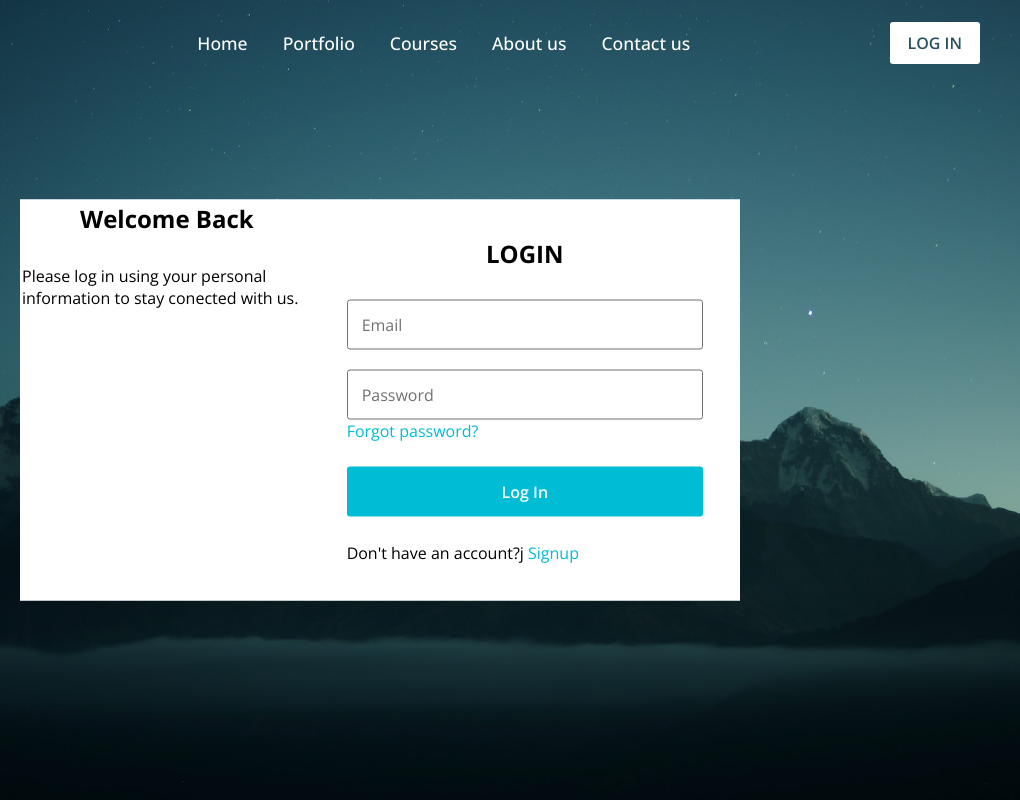
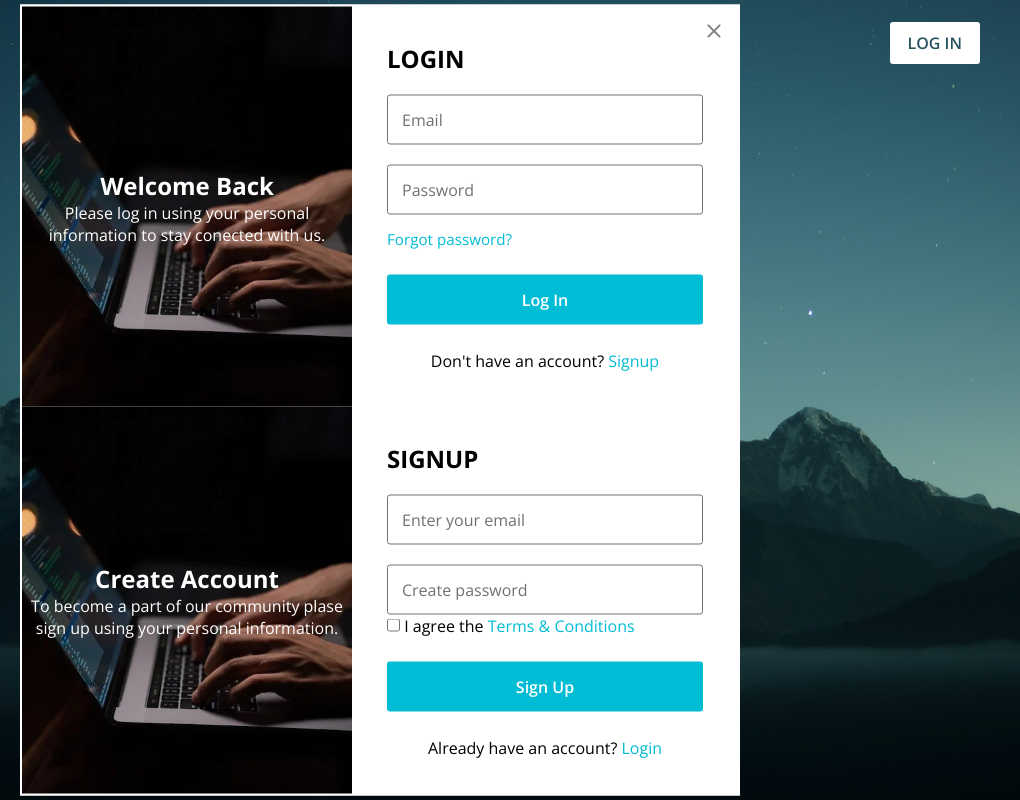
Before and after one commit to msowers72/Login-Registration-Form, a plain HTML site: page index.html in a window 1280 px wide. Shown: the full height of the page, 260-1280 px from the left. Drawn offline with nearby package versions, Linux system fonts and the light colour scheme.

Commit message:
created a sign-up box

```diff
--- a/assets/css/styles.css
+++ b/assets/css/styles.css
@@ -91,6 +91,14 @@ header {
     transform: translate(-50%, -50%);
 }
 
+.close-btn {
+    position: absolute;
+    top: 12px;
+    right: 12px;
+    color: #878484;
+    cursor: pointer;
+}
+
 .form-popup .form-box {
     display: flex;
 
@@ -98,7 +106,19 @@ header {
 
 .form-box .form-details {
     max-width: 330px;
+    width: 100%;
+    color: #fff;
+    display: flex;
+    flex-direction: column;
+    align-items: center;
+    justify-content: center;
+    text-align: center;
+    background: url("../img/login-img.jpg");
+    background-size: cover;
+    background-position: center;
 }
+
+.login
 
 .form-box h2 {
     text-align: center;
@@ -163,6 +183,12 @@ form .input-field label {
     text-decoration: underline;
 }
 
+.form-box .forgot-pass {
+    display: inline-flex;
+    margin-top: 14px;
+    font-size: 0.95rem;
+}
+
 form button {
     width: 100%;
     outline: none;
@@ -175,4 +201,13 @@ form button {
     color: #fff;
     background: #00bcd4;
     cursor: pointer;
+    transition: 0.2s ease;
 }
+
+form button:hover {
+    background: #0097a7;
+}
+
+.form-box .bottom-link {
+    text-align: center;
+}
--- a/index.html
+++ b/index.html
@@ -31,7 +31,9 @@
     </header>
     <!-- Popup Form -->
     <div class="form-popup">
-        <div class="form-box">
+        <span class="close-btn material-symbols-rounded">close</span>
+
+        <div class="form-box login">
             <div class="form-details">
                 <h2>Welcome Back</h2>
                 <p>Please log in using your personal information to stay conected with us. </p>
@@ -51,8 +53,39 @@
                     <button type="submit">Log In</button>
                 </form>
                 <div class="bottom-link">
-                    Don't have an account?j
+                    Don't have an account?
                     <a href="#">Signup</a>
+                </div>
+            </div>
+        </div>
+        <div class="form-box signup">
+            <div class="form-details">
+                <h2>Create Account</h2>
+                <p>To become a part of our community plase sign up using your personal information.</p>
+            </div>
+            <div class="form-content">
+                <h2>SIGNUP</h2>
+                <form action="#">
+                    <div class="input-field">
+                        <input type="text" required>
+                        <label>Enter your email</label>
+                    </div>
+                    <div class="input-field">
+                        <input type="password" required>
+                        <label>Create password</label>
+                    </div>
+                    <div class="policy-text">
+                        <input type="checkbox" id="policy">
+                        <label for="policy">
+                            I agree the
+                            <a href="#">Terms & Conditions</a>
+                        </label>
+                    </div>
+                    <button type="submit">Sign Up</button>
+                </form>
+                <div class="bottom-link">
+                    Already have an account?
+                    <a href="#">Login</a>
                 </div>
             </div>
         </div>
```
